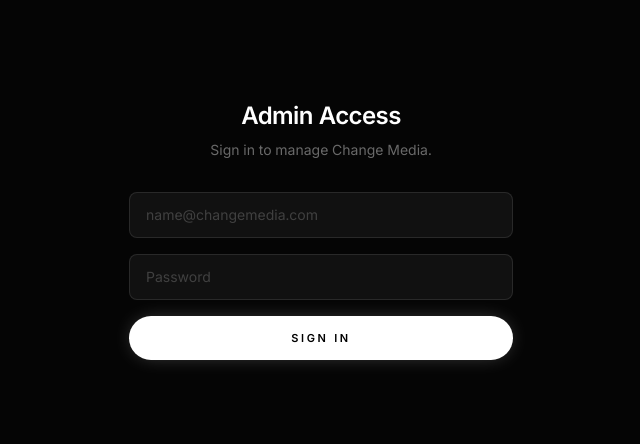
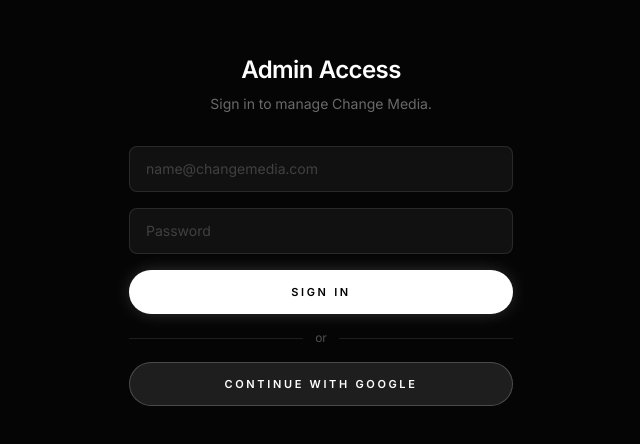
Before and after one commit to EnUrbe/changemedia, a Next.js app: page /admin/login in a window 1280 px wide. Shown: the part 170-614 px from the top of the page, without its empty margins (319-959 px from the left). Built offline with nearby package versions, Linux system fonts and the light colour scheme; no server answers.

Commit message:
Add copy access code actions and Google sign-in button

```diff
--- /dev/null
+++ b/components/admin/AccessCodeActions.tsx
@@ -0,0 +1,46 @@
+"use client";
+
+import { useState } from "react";
+import Button from "@/components/ui/Button";
+
+type Props = {
+  accessCode: string;
+  projectId: string;
+};
+
+export default function AccessCodeActions({ accessCode, projectId }: Props) {
+  const [copied, setCopied] = useState<"code" | "link" | null>(null);
+
+  async function copy(text: string, kind: "code" | "link") {
+    try {
+      await navigator.clipboard.writeText(text);
+      setCopied(kind);
+      setTimeout(() => setCopied(null), 1500);
+    } catch (error) {
+      console.error("copy failed", error);
+    }
+  }
+
+  const clientLink = `${typeof window !== "undefined" ? window.location.origin : "https://www.changemedia.studio"}/clients/${projectId}?key=${accessCode}`;
+
+  return (
+    <div className="flex flex-wrap gap-2">
+      <Button
+        type="button"
+        variant="ghost"
+        className="border border-neutral-200 text-neutral-700 hover:border-neutral-300"
+        onClick={() => copy(accessCode, "code")}
+      >
+        {copied === "code" ? "Code copied" : "Copy access code"}
+      </Button>
+      <Button
+        type="button"
+        variant="ghost"
+        className="border border-neutral-200 text-neutral-700 hover:border-neutral-300"
+        onClick={() => copy(clientLink, "link")}
+      >
+        {copied === "link" ? "Link copied" : "Copy client link"}
+      </Button>
+    </div>
+  );
+}
--- a/src/app/admin/login/page.tsx
+++ b/src/app/admin/login/page.tsx
@@ -9,6 +9,7 @@ export default function AdminLoginPage() {
   const [email, setEmail] = useState("");
   const [password, setPassword] = useState("");
   const [loading, setLoading] = useState(false);
+  const [googleLoading, setGoogleLoading] = useState(false);
   const [error, setError] = useState<string | null>(null);
   const router = useRouter();
   const supabase = createClient();
@@ -29,6 +30,27 @@ export default function AdminLoginPage() {
     } else {
       router.push("/admin/projects");
       router.refresh();
+    }
+  };
+
+  const handleGoogle = async () => {
+    try {
+      setError(null);
+      setGoogleLoading(true);
+      const redirectTo = typeof window !== "undefined" ? `${window.location.origin}/admin/projects` : undefined;
+      const { error } = await supabase.auth.signInWithOAuth({
+        provider: "google",
+        options: {
+          redirectTo,
+        },
+      });
+      if (error) {
+        setError(error.message);
+      }
+    } catch (err: any) {
+      setError(err?.message || "Google sign-in failed");
+    } finally {
+      setGoogleLoading(false);
     }
   };
 
@@ -69,6 +91,23 @@ export default function AdminLoginPage() {
           <Button type="submit" fullWidth disabled={loading}>
             {loading ? "Signing in..." : "Sign in"}
           </Button>
+
+          <div className="flex items-center gap-3 text-xs text-white/30">
+            <span className="h-px flex-1 bg-white/10" />
+            <span>or</span>
+            <span className="h-px flex-1 bg-white/10" />
+          </div>
+
+          <Button
+            type="button"
+            fullWidth
+            variant="soft"
+            disabled={googleLoading}
+            onClick={handleGoogle}
+            className="!bg-white/10 !text-white hover:!bg-white/20"
+          >
+            {googleLoading ? "Opening Google…" : "Continue with Google"}
+          </Button>
         </form>
       </div>
     </div>
--- a/src/app/admin/projects/[id]/page.tsx
+++ b/src/app/admin/projects/[id]/page.tsx
@@ -6,6 +6,7 @@ import ProjectActions from "@/components/admin/ProjectActions";
 import ProjectAiAssistant from "@/components/admin/ProjectAiAssistant";
 import CreateSelectionGalleryForm from "@/components/admin/CreateSelectionGalleryForm";
 import PhotoSelectionsAdmin from "./PhotoSelectionsAdmin";
+import AccessCodeActions from "@/components/admin/AccessCodeActions";
 
 export const dynamic = "force-dynamic";
 
@@ -39,6 +40,9 @@ export default async function AdminProjectDetail({ params }: { params: Promise<{
               <span className="font-mono">Code: {project.accessCode}</span>
               <span>•</span>
               <span>Due: {new Date(project.dueDate).toLocaleDateString()}</span>
+            </div>
+            <div className="mt-3">
+              <AccessCodeActions accessCode={project.accessCode} projectId={project.id} />
             </div>
           </div>
           <ProjectActions
```
